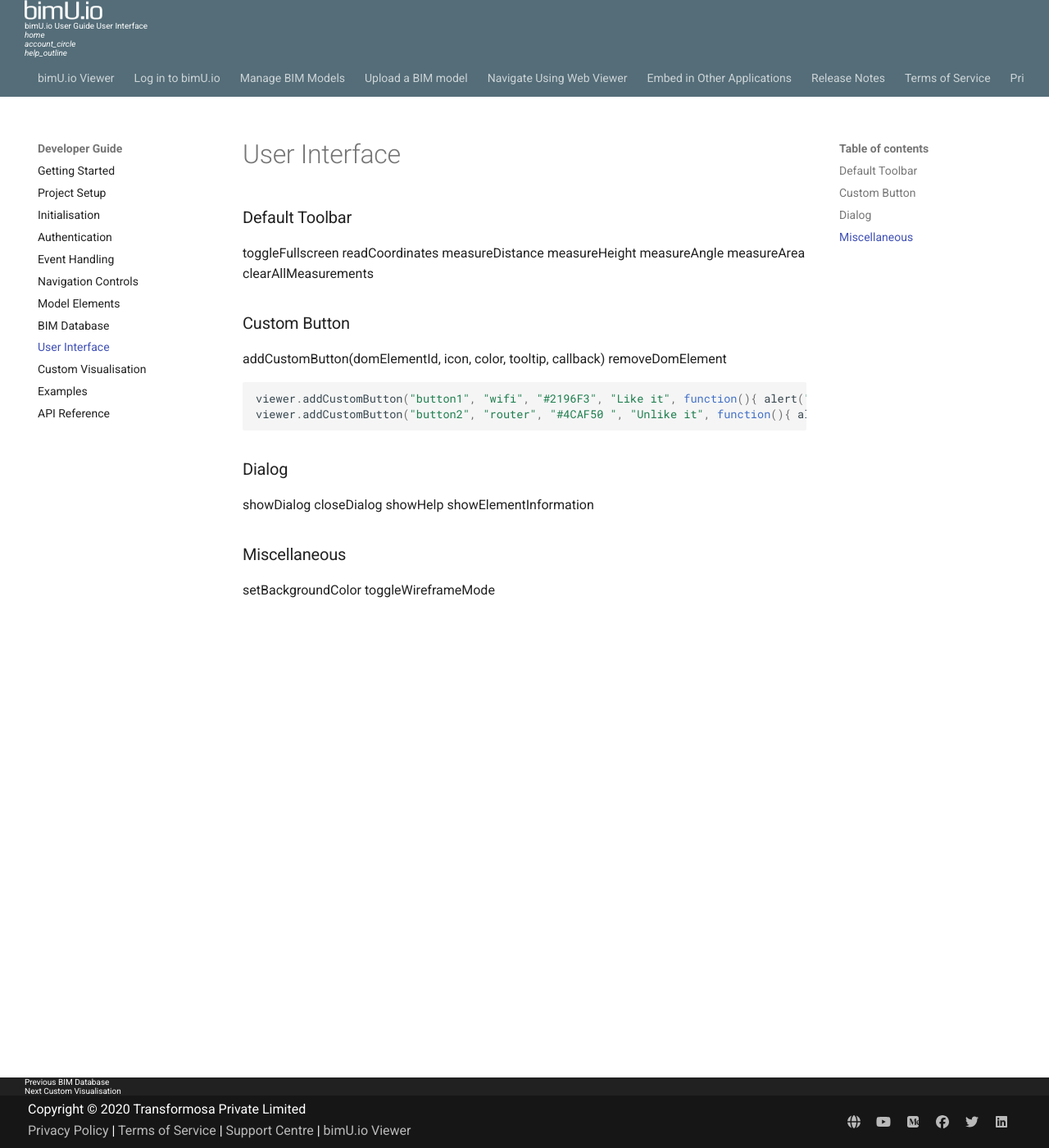
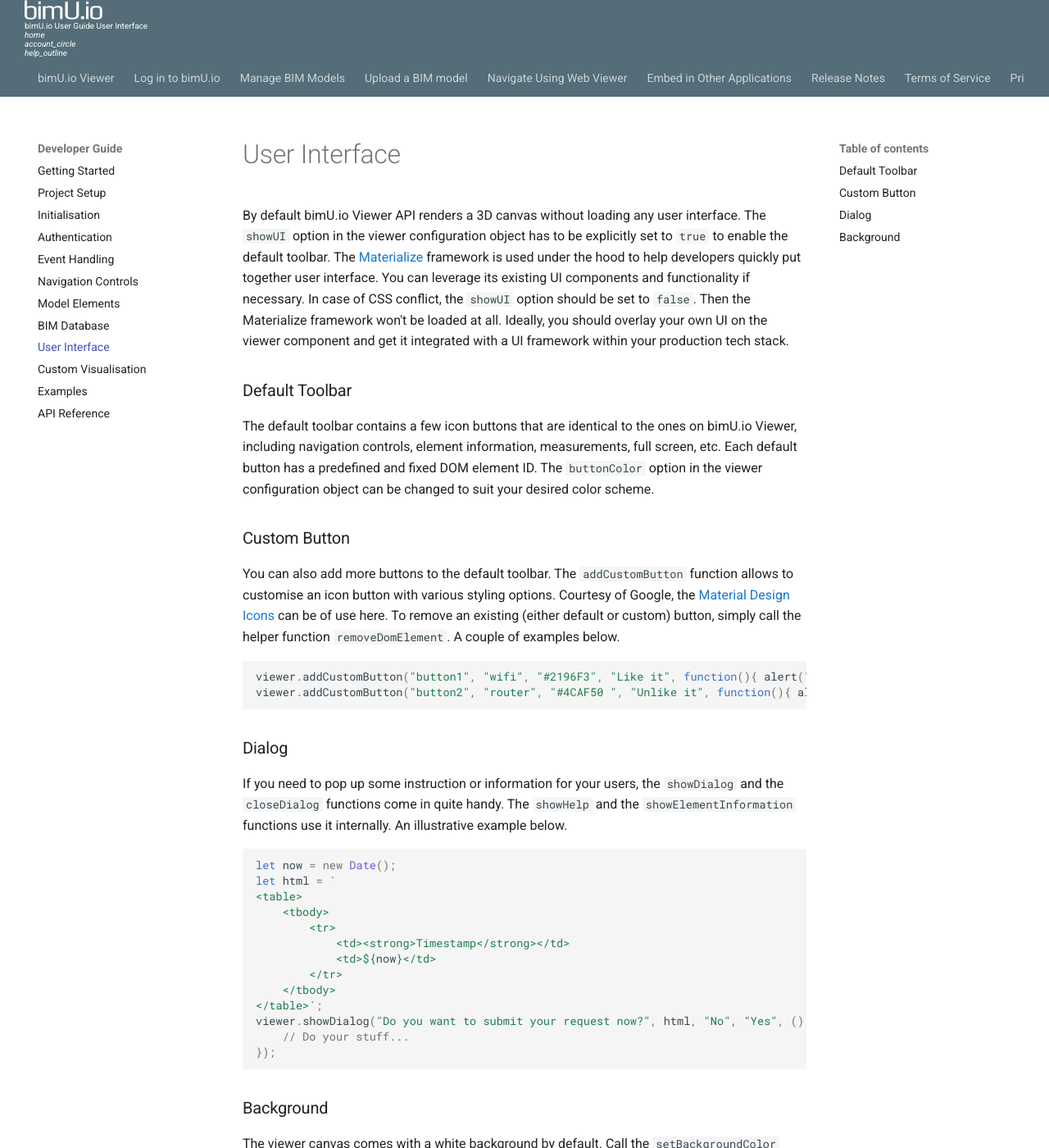
Before and after one commit to Transformosa/bimU.io.Docs, an MkDocs documentation site: the page built from docs/developer/user-interface.md, in a window 1280 px wide and 1400 px high. Shown: the whole window at 82% size. Built offline with MkDocs 1.6.1 and Material for MkDocs 9.7.7, drawn with Linux system fonts in a browser that asks for light colours; comment, search, counter and statistics services are not loaded; some of the changed text lies outside the part shown.

Commit message:
writing user interface API docs

````diff
--- a/docs/developer/user-interface.md
+++ b/docs/developer/user-interface.md
@@ -1,17 +1,11 @@
 # User Interface
+By default bimU.io Viewer API renders a 3D canvas without loading any user interface. The ```showUI``` option in the viewer configuration object has to be explicitly set to ```true``` to enable the default toolbar. The [Materialize](https://materializecss.com/) framework is used under the hood to help developers quickly put together user interface. You can leverage its existing UI components and functionality if necessary. In case of CSS conflict, the ```showUI``` option should be set to ```false```. Then the Materialize framework won't be loaded at all. Ideally, you should overlay your own UI on the viewer component and get it integrated with a UI framework within your production tech stack.
 
 ### Default Toolbar
-toggleFullscreen
-readCoordinates
-measureDistance
-measureHeight
-measureAngle
-measureArea
-clearAllMeasurements
+The default toolbar contains a few icon buttons that are identical to the ones on bimU.io Viewer, including navigation controls, element information, measurements, full screen, etc. Each default button has a predefined and fixed DOM element ID. The ```buttonColor``` option in the viewer configuration object can be changed to suit your desired color scheme.
 
 ### Custom Button
-addCustomButton(domElementId, icon, color, tooltip, callback)
-removeDomElement
+You can also add more buttons to the default toolbar. The ```addCustomButton``` function allows to customise an icon button with various styling options. Courtesy of Google, the [Material Design Icons](https://material.io/resources/icons/?style=baseline) can be of use here. To remove an existing (either default or custom) button, simply call the helper function ```removeDomElement```. A couple of examples below.
 
 ``` javascript
 viewer.addCustomButton("button1", "wifi", "#2196F3", "Like it", function(){ alert("You liked this model."); });
@@ -19,11 +13,23 @@
 ```
 
 ### Dialog
-showDialog
-closeDialog
-showHelp
-showElementInformation
+If you need to pop up some instruction or information for your users, the ```showDialog``` and the ```closeDialog``` functions come in quite handy. The ```showHelp``` and the ```showElementInformation``` functions use it internally. An illustrative example below.
 
-### Miscellaneous
-setBackgroundColor
-toggleWireframeMode
+``` javascript
+let now = new Date();
+let html = `
+<table>
+    <tbody>
+        <tr>
+            <td><strong>Timestamp</strong></td>
+            <td>${now}</td>
+        </tr>
+    </tbody>
+</table>`;
+viewer.showDialog("Do you want to submit your request now?", html, "No", "Yes", () => {
+    // Do your stuff...
+});
+```
+
+### Background
+The viewer canvas comes with a white background by default. Call the ```setBackgroundColor``` function to select a desired color.
````
Also changed, not shown: docs/developer/model-elements.md (+1 -0 lines).
